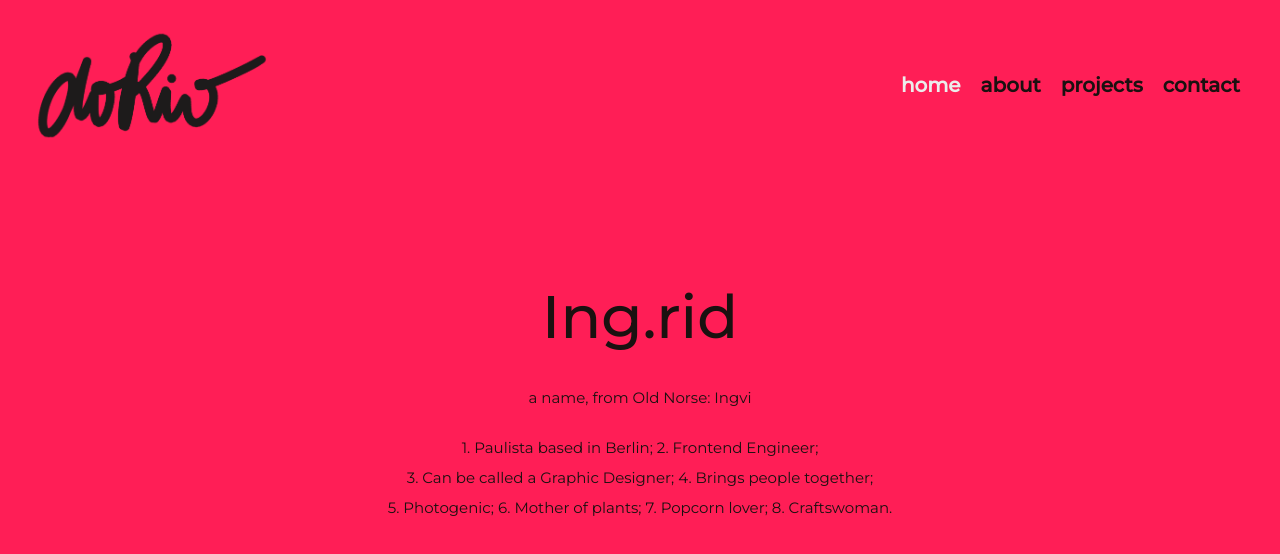
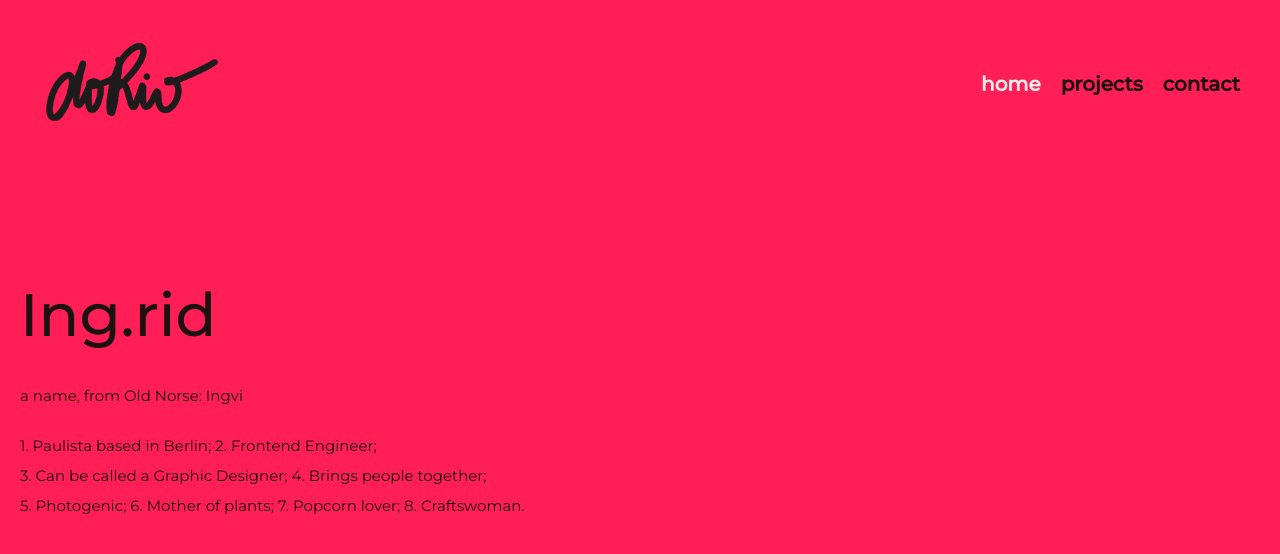
Before and after one commit to ingriddorioschulze/ingriddorioschulze.github.io, a React (Create React App) app: page / in a window 1280 px wide. Shown: the top 554 px of the page. Built offline with nearby package versions, Linux system fonts and the light colour scheme.

Commit message:
combine home and about content pages, deleted unnecessary files

```diff
--- a/src/components/Header.jsx
+++ b/src/components/Header.jsx
@@ -8,7 +8,6 @@ import {
   Route,
 } from 'react-router-dom'
 
-import About from '../pages/About'
 import Contact from '../pages/Contact'
 import Home from '../pages/Home'
 import Projects from '../pages/Projects'
@@ -57,13 +56,12 @@ function Header(theme) {
     <Container>
       <Router>
         <StyledHeader>
-          <Logo alt="logo" src="logo.png" />
+          <StyledLink to="/">
+            <Logo alt="logo" src="logo.png" />
+          </StyledLink>
           <Links>
             <StyledLink activeStyle={{ color: '#ECECEB' }} to="/">
               home
-            </StyledLink>
-            <StyledLink activeStyle={{ color: '#FFA501' }} to="/about">
-              about
             </StyledLink>
             <StyledLink activeStyle={{ color: '#FFA501' }} to="/projects">
               projects
@@ -75,7 +73,6 @@ function Header(theme) {
         </StyledHeader>
         <Switch>
           <Route exact path="/" component={Home}></Route>
-          <Route path="/about" component={About}></Route>
           <Route path="/projects" component={Projects}></Route>
           <Route path="/contact" component={Contact}></Route>
         </Switch>
--- a/src/pages/About.jsx
+++ /dev/null
@@ -1,59 +0,0 @@
-import React from 'react'
-import styled from 'styled-components'
-
-// #startregion
-const Container = styled.div`
-  display: flex;
-  flex-direction: column;
-  justify-content: center;
-  align-items: center;
-  padding-top: 25px;
-
-  .title {
-    font-family: 'Montserrat';
-    font-weight: 700;
-    font-size: 35px;
-    padding: 40px;
-    color: ${({ theme }) => theme.colors.liquorice};
-  }
-
-  .text {
-    width: 600px;
-    font-family: 'Montserrat';
-    font-weight: 400;
-    font-size: 18px;
-    text-align: center;
-    padding: 40px 200px 20px 200px;
-    color: ${({ theme }) => theme.colors.liquorice};
-  }
-
-  .me {
-    width: 200px;
-    height: 200px;
-    border-radius: 120px;
-    border: 4px dotted #ececeb;
-    object-fit: cover;
-    object-position: center;
-    padding: 10px;
-    :hover {
-      border: 4px dotted #323232;
-    }
-  }
-`
-//#endregion
-
-function About() {
-  return (
-    <Container>
-      <img className="me" alt="Ingrid" src="me.jpg" />
-      <div className="text">
-        While working in Content Management in Brazil and Germany, I develop a
-        keen interest in technology. My curiosity lead me to dedicate myself to
-        learn how to code. As a developer, I strive to create and implement
-        functional programs with clean and efficient design and code.
-      </div>
-    </Container>
-  )
-}
-
-export default About
--- a/src/pages/Home.jsx
+++ b/src/pages/Home.jsx
@@ -3,10 +3,13 @@ import styled from 'styled-components'
 
 const Container = styled.div`
   display: flex;
+  padding-top: 100px;
+`
+const PictureContainer = styled.div``
+const ContentContainer = styled.div`
+  display: flex;
   flex-direction: column;
-  justify-content: center;
   align-items: center;
-  padding-top: 100px;
 
   .name {
     width: 600px;
@@ -15,7 +18,6 @@ const Container = styled.div`
     font-size: 60px;
     padding: 10px;
     color: ${({ theme }) => theme.colors.liquorice};
-    text-align: center;
   }
 
   .subtitle {
@@ -26,7 +28,6 @@ const Container = styled.div`
     font-size: 15px;
     color: ${({ theme }) => theme.colors.liquorice};
     line-height: 30px;
-    text-align: center;
   }
 
   .description {
@@ -36,13 +37,14 @@ const Container = styled.div`
     font-size: 15px;
     color: ${({ theme }) => theme.colors.liquorice};
     line-height: 30px;
-    text-align: center;
   }
 `
 
 function Home() {
   return (
     <Container>
+      <PictureContainer></PictureContainer>
+      <ContentContainer>
         <div className="name">Ing.rid</div>
         <div className="subtitle">a name, from Old Norse: Ingvi</div>
         <div className="description">
@@ -54,6 +56,7 @@ function Home() {
         <div className="description">
           5. Photogenic; 6. Mother of plants; 7. Popcorn lover; 8. Craftswoman.
         </div>
+      </ContentContainer>
     </Container>
   )
 }
```
Also changed, not shown: public/me.jpg (deleted), public/wave.png (deleted). Lines whose indentation alone changed are shown as unchanged.
